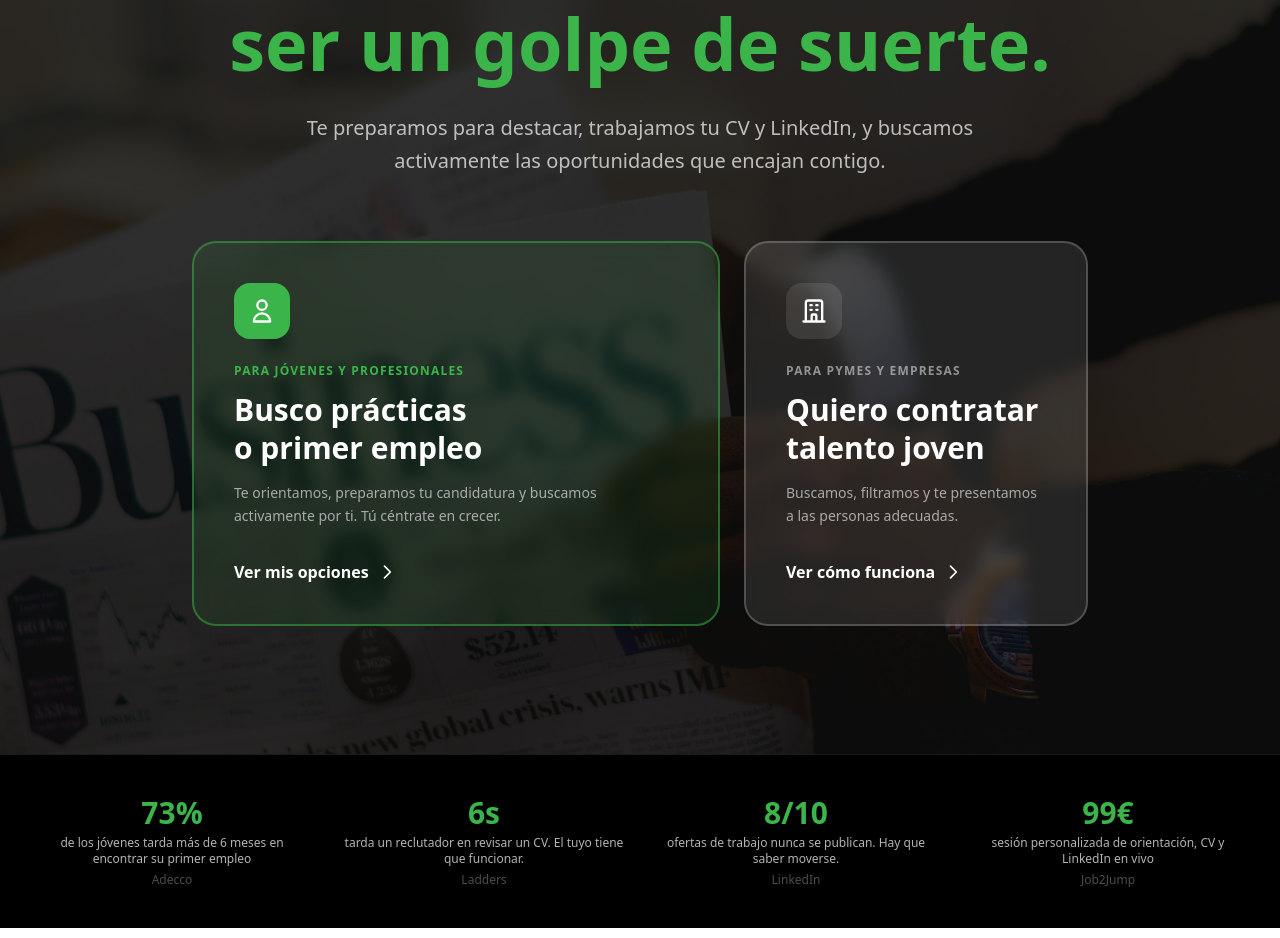
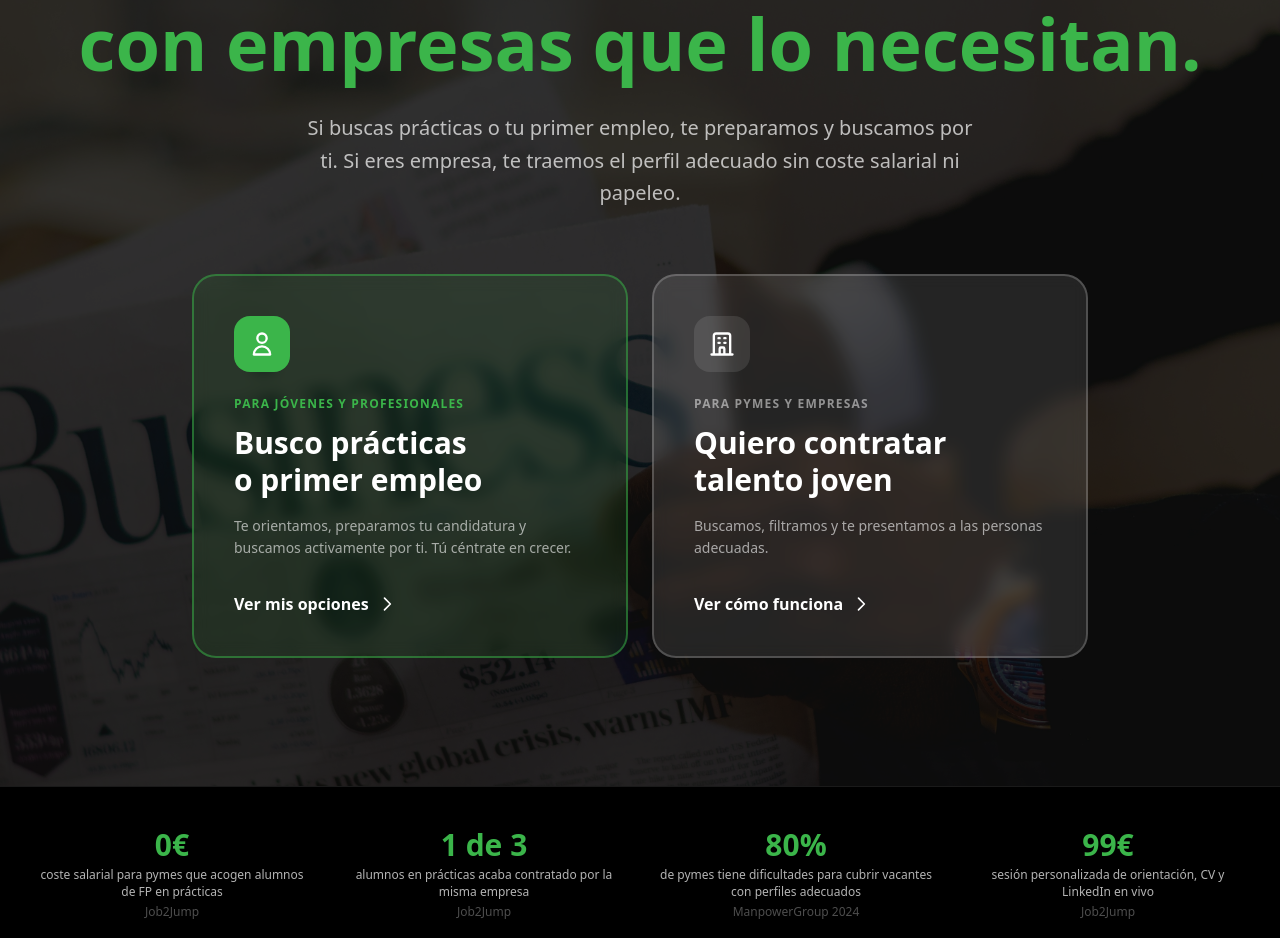
Before and after one commit to Job2Jump/job2jump-web, a Next.js app: page / in a window 1280 px wide. Shown: the part 274-1212 px from the top of the page. Built offline with nearby package versions, Linux system fonts and the light colour scheme.

Commit message:
Home: enfoque neutro, tarjetas iguales, hero y datos equilibrados entre jóvenes y empresas
Co-Authored-By: Claude Sonnet 4.6 <noreply@anthropic.com>

```diff
--- a/app/page.js
+++ b/app/page.js
@@ -38,22 +38,22 @@ export default function Home() {
           {/* Titular */}
           <div className="text-center mb-6 md:mb-16">
             <span className="hidden md:inline-block bg-[#3BB54A]/20 text-[#3BB54A] border border-[#3BB54A]/40 px-4 py-1.5 rounded-full text-xs font-semibold uppercase tracking-widest mb-6">
-              Para jóvenes que buscan empleo · Para empresas que buscan talento
+              Para talento junior · Para pymes y startups
             </span>
             <h1 className="text-3xl md:text-7xl font-bold text-white mb-3 md:mb-6 leading-tight">
-              Tu primer empleo no debería<br />
-              <span className="text-[#3BB54A]">ser un golpe de suerte.</span>
+              Conectamos talento joven<br />
+              <span className="text-[#3BB54A]">con empresas que lo necesitan.</span>
             </h1>
             <p className="text-sm md:text-xl text-white/70 max-w-2xl mx-auto leading-relaxed mb-0 md:mb-10 hidden md:block">
-              Te preparamos para destacar, trabajamos tu CV y LinkedIn, y buscamos activamente las oportunidades que encajan contigo.
+              Si buscas prácticas o tu primer empleo, te preparamos y buscamos por ti. Si eres empresa, te traemos el perfil adecuado sin coste salarial ni papeleo.
             </p>
           </div>
 
           {/* 2 Tarjetas — joven primero, empresa segundo */}
-          <div className="grid grid-cols-1 md:grid-cols-5 gap-4 md:gap-6 max-w-4xl mx-auto w-full">
+          <div className="grid grid-cols-1 md:grid-cols-2 gap-4 md:gap-6 max-w-4xl mx-auto w-full">
 
-            {/* Card joven — protagonista */}
-            <a href="/jovenes" className="md:col-span-3 group bg-[#3BB54A]/10 backdrop-blur-sm border-2 border-[#3BB54A]/50 rounded-3xl p-6 md:p-10 hover:bg-[#3BB54A] transition-all duration-300 hover:-translate-y-1 hover:shadow-2xl flex flex-col">
+            {/* Card joven */}
+            <a href="/jovenes" className="group bg-[#3BB54A]/10 backdrop-blur-sm border-2 border-[#3BB54A]/50 rounded-3xl p-6 md:p-10 hover:bg-[#3BB54A] transition-all duration-300 hover:-translate-y-1 hover:shadow-2xl flex flex-col">
               <div className="w-10 h-10 md:w-14 md:h-14 bg-[#3BB54A] group-hover:bg-white/20 rounded-2xl flex items-center justify-center mb-4 md:mb-6 transition-colors">
                 <svg className="w-5 h-5 md:w-7 md:h-7 text-white" fill="none" stroke="currentColor" viewBox="0 0 24 24"><path strokeLinecap="round" strokeLinejoin="round" strokeWidth={2} d="M16 7a4 4 0 11-8 0 4 4 0 018 0zM12 14a7 7 0 00-7 7h14a7 7 0 00-7-7z"/></svg>
               </div>
@@ -70,8 +70,8 @@ export default function Home() {
               </span>
             </a>
 
-            {/* Card empresa — secundaria */}
-            <a href="/empresas" className="md:col-span-2 group bg-white/10 backdrop-blur-sm border-2 border-white/20 rounded-3xl p-6 md:p-10 hover:bg-white transition-all duration-300 hover:-translate-y-1 hover:shadow-2xl flex flex-col">
+            {/* Card empresa */}
+            <a href="/empresas" className="group bg-white/10 backdrop-blur-sm border-2 border-white/20 rounded-3xl p-6 md:p-10 hover:bg-white transition-all duration-300 hover:-translate-y-1 hover:shadow-2xl flex flex-col">
               <div className="w-10 h-10 md:w-14 md:h-14 bg-white/10 group-hover:bg-[#3BB54A] rounded-2xl flex items-center justify-center mb-4 md:mb-6 transition-colors">
                 <svg className="w-5 h-5 md:w-7 md:h-7 text-white" fill="none" stroke="currentColor" viewBox="0 0 24 24"><path strokeLinecap="round" strokeLinejoin="round" strokeWidth={2} d="M19 21V5a2 2 0 00-2-2H7a2 2 0 00-2 2v16m14 0h2m-2 0h-5m-9 0H3m2 0h5M9 7h1m-1 4h1m4-4h1m-1 4h1m-5 10v-5a1 1 0 011-1h2a1 1 0 011 1v5m-4 0h4"/></svg>
               </div>
@@ -97,9 +97,9 @@ export default function Home() {
         <div className="max-w-7xl mx-auto px-8">
           <div className="grid grid-cols-2 md:grid-cols-4 gap-8 text-center">
             {[
-              { valor: "73%", label: "de los jóvenes tarda más de 6 meses en encontrar su primer empleo", fuente: "Adecco" },
-              { valor: "6s", label: "tarda un reclutador en revisar un CV. El tuyo tiene que funcionar.", fuente: "Ladders" },
-              { valor: "8/10", label: "ofertas de trabajo nunca se publican. Hay que saber moverse.", fuente: "LinkedIn" },
+              { valor: "0€", label: "coste salarial para pymes que acogen alumnos de FP en prácticas", fuente: "Job2Jump" },
+              { valor: "1 de 3", label: "alumnos en prácticas acaba contratado por la misma empresa", fuente: "Job2Jump" },
+              { valor: "80%", label: "de pymes tiene dificultades para cubrir vacantes con perfiles adecuados", fuente: "ManpowerGroup 2024" },
               { valor: "99€", label: "sesión personalizada de orientación, CV y LinkedIn en vivo", fuente: "Job2Jump" },
             ].map((item, i) => (
               <div key={i} className="flex flex-col items-center">
```
